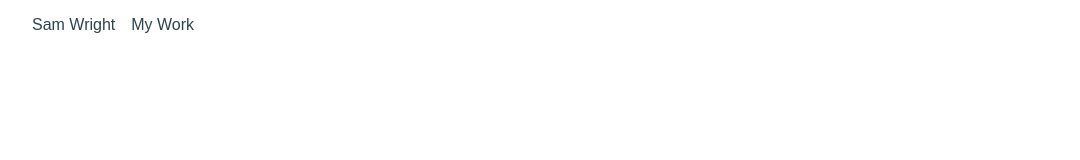
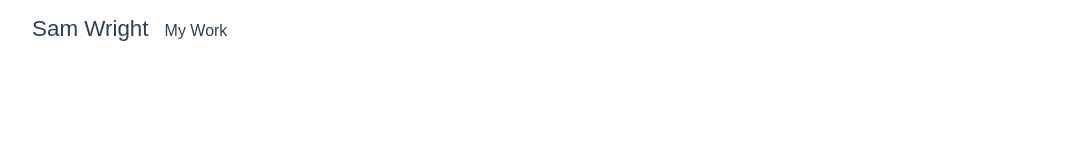
Before and after one commit to devsammo/portfolio_page, a plain HTML site: page index.html in a window 1280 px wide. Shown: the top 160 px of the page, without its empty margins (96-1176 px from the left). Drawn offline with Linux system fonts and the light colour scheme.

Commit message:
changed some css values

```diff
--- a/index.html
+++ b/index.html
@@ -10,7 +10,7 @@
   <header>
     <nav>
       <ul>
-        <li><a href="">Sam Wright</a></li>
+        <li><a href="" class="home-link">Sam Wright</a></li>
         <li><a href="#my-work">My Work</a></li>
       </ul>
     </nav>
--- a/styles.css
+++ b/styles.css
@@ -18,6 +18,7 @@ body {
 ul {
   display: flex;
   padding: 2vh 16vh;
+  align-items: baseline;
 }
 
 li > a {
@@ -45,6 +46,10 @@ h3 {
 
 p {
   font-size: 1.2rem;
+}
+
+.home-link {
+  font-size: 1.4rem;
 }
 
 .introduction, .experience, .my-work {
```
